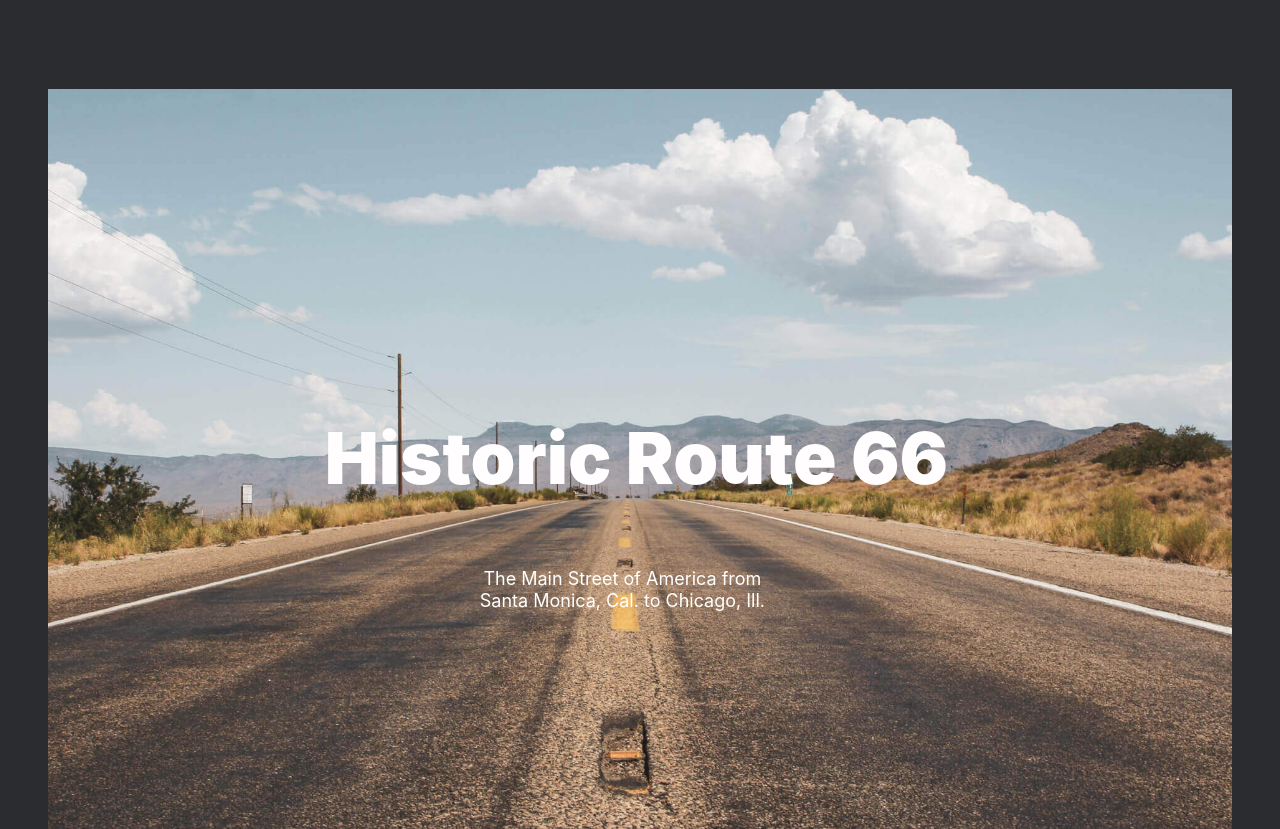
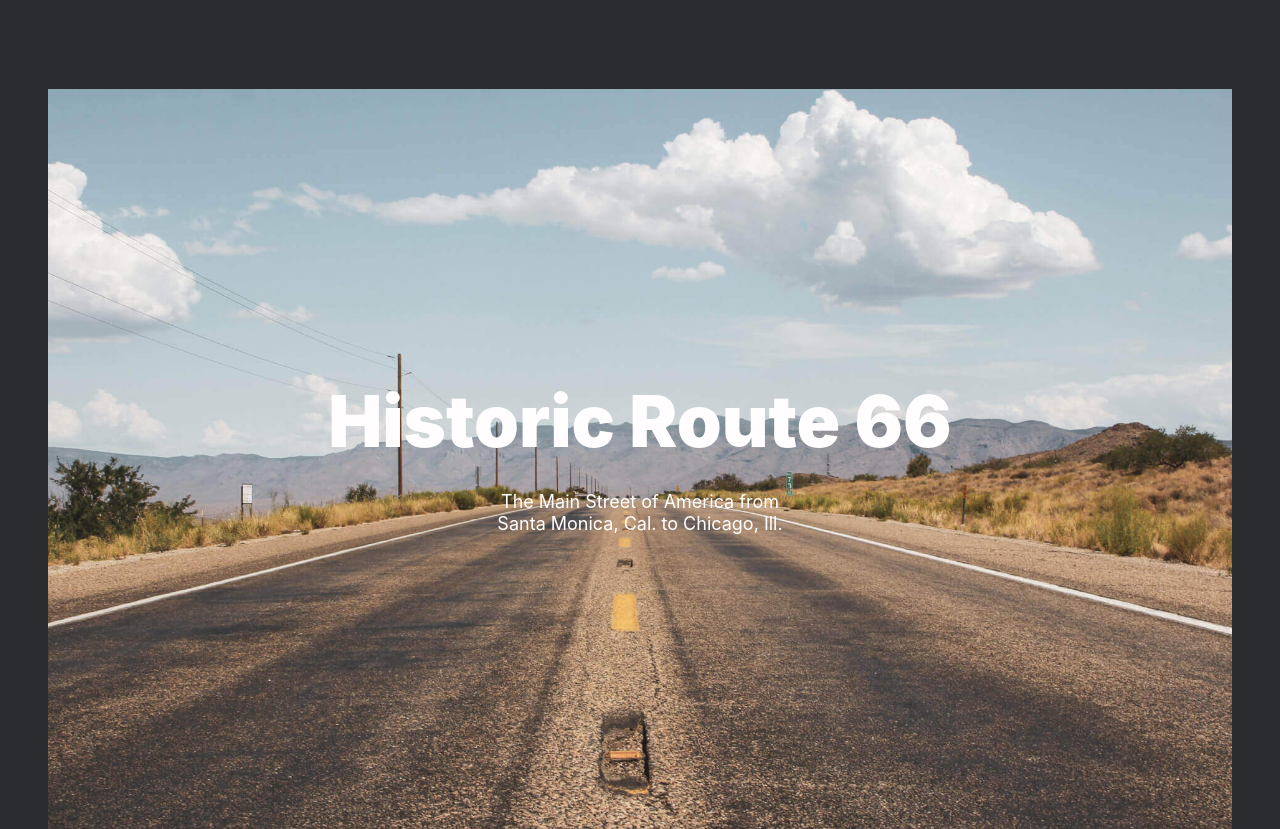
Before and after one commit to hulyak/web_project_3, a plain HTML site: page index.html in a window 1280 px wide. Shown: the part 6016-6845 px from the top of the page. Drawn offline with Linux system fonts and the light colour scheme; a web font is replaced by a local one.

Commit message:
update the cover block

```diff
--- a/blocks/cover/__background/cover__background.css
+++ b/blocks/cover/__background/cover__background.css
@@ -11,4 +11,8 @@
   -moz-background-size: cover;
   -o-background-size: cover;
   background-size: cover;
+  display: flex;
+  flex-direction: column;
+  align-items: center;
+  justify-content: center;
 }
--- a/blocks/cover/__subtitle/cover__subtitle.css
+++ b/blocks/cover/__subtitle/cover__subtitle.css
@@ -6,8 +6,5 @@
   /* or 122% */
   color: #ffffff;
   max-width: 320px;
-  position: relative;
-  left: 35%;
-  top: 35%;
-  /* padding: 391px 43px 283px; */
+  margin: 0;
 }
--- a/blocks/cover/__title/cover__title.css
+++ b/blocks/cover/__title/cover__title.css
@@ -7,17 +7,11 @@
   color: #fffdfd;
   max-width: 656px;
   text-decoration: none;
-  /* margin: 0 0 32px 0; */
-  position: relative;
-  left: 22%;
-  top: 35%;
-  /* padding: 283px 264px 0 264px; */
+  margin: 0 0 32px 0;
 }
 @media only screen and (max-width: 320px) {
   .cover__title {
     font-size: 32px;
     line-height: 35px;
-    left: 10%;
-    top: 20%;
   }
 }
```
